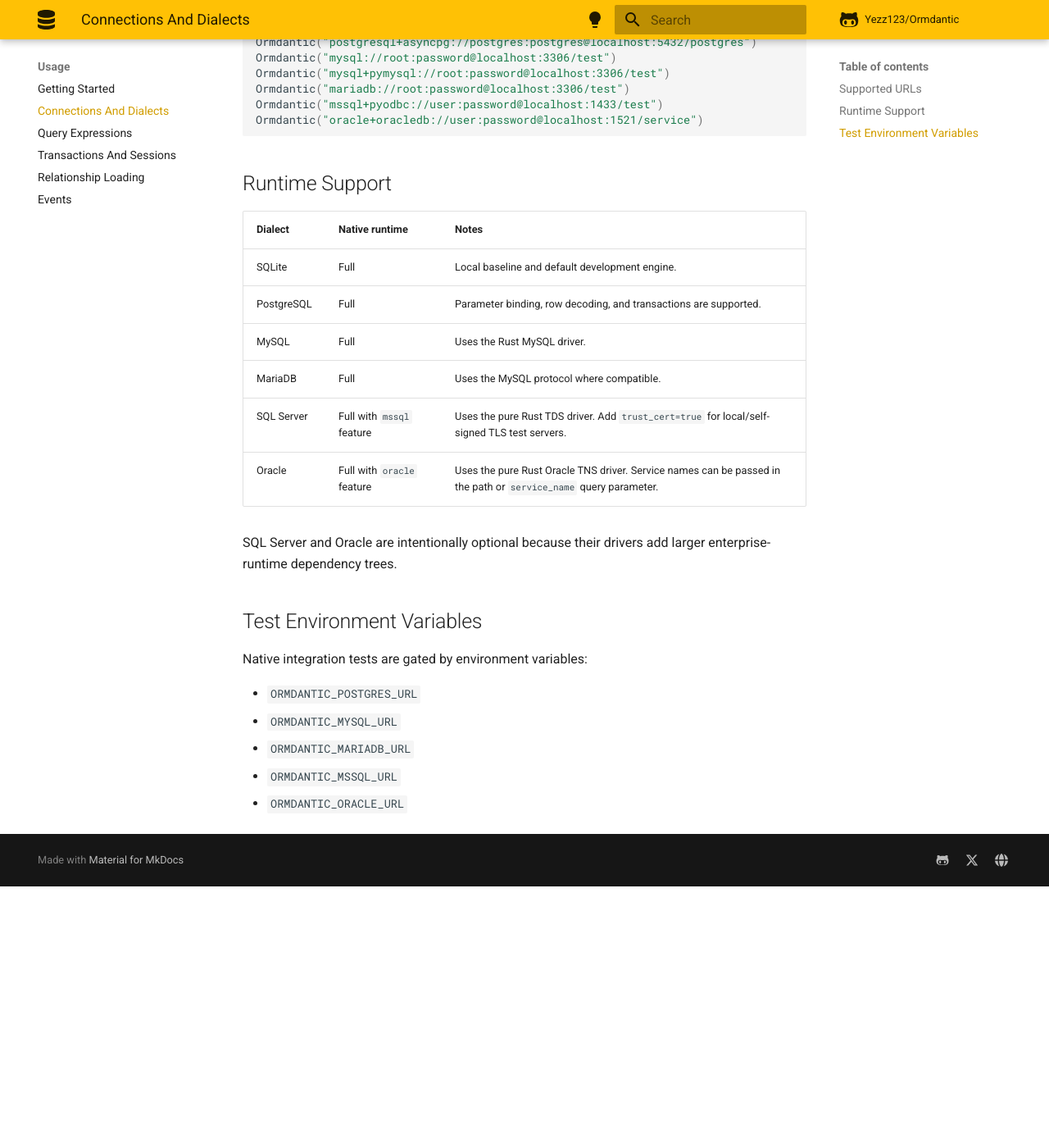
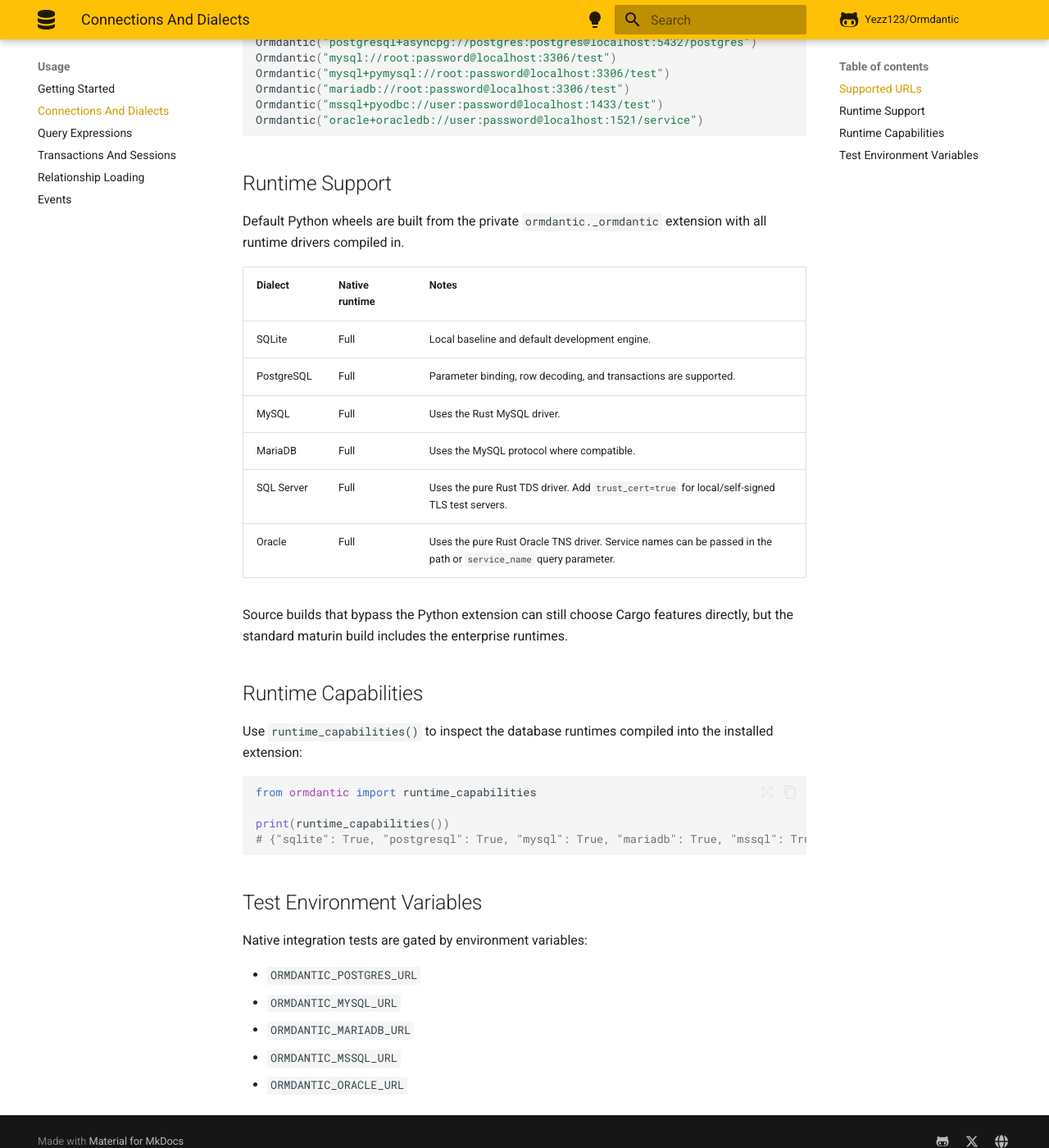
Before and after one commit to yezz123/ormdantic, an MkDocs documentation site: the page built from docs/usage/connections.md, in a window 1280 px wide and 1400 px high, scrolled down 391 px. Shown: the whole window at 82% size. Built offline with MkDocs 1.6.1 and Material for MkDocs 9.7.7, drawn with Linux system fonts in a browser that asks for light colours; comment, search, counter and statistics services are not loaded; before the commit the page ends 1472 px from its top, so only the background shows below that.

Commit message:
✨ Update documentation for runtime capabilities and SQL Server/Oracle support
Enhanced the documentation to clarify the native execution capabilities of SQL Server and Oracle, specifying that the pure Rust drivers are compiled into default Python wheels. Added a section on runtime capabilities, detailing how to inspect the database runtimes available in the installed extension. This update improves user guidance on leveraging database support in Ormdantic.

````diff
--- a/docs/api/engine.md
+++ b/docs/api/engine.md
@@ -2,6 +2,7 @@
 
 The native engine wraps the Rust execution layer exposed by `ormdantic._ormdantic`.
 
+::: ormdantic.engine.runtime_capabilities
 ::: ormdantic.engine.NativeCursor
 ::: ormdantic.engine.NativeResult
 ::: ormdantic.engine.NativeEngine
--- a/docs/usage/connections.md
+++ b/docs/usage/connections.md
@@ -17,16 +17,29 @@
 
 ## Runtime Support
 
+Default Python wheels are built from the private `ormdantic._ormdantic` extension with all runtime drivers compiled in.
+
 | Dialect | Native runtime | Notes |
 | --- | --- | --- |
 | SQLite | Full | Local baseline and default development engine. |
 | PostgreSQL | Full | Parameter binding, row decoding, and transactions are supported. |
 | MySQL | Full | Uses the Rust MySQL driver. |
 | MariaDB | Full | Uses the MySQL protocol where compatible. |
-| SQL Server | Full with `mssql` feature | Uses the pure Rust TDS driver. Add `trust_cert=true` for local/self-signed TLS test servers. |
-| Oracle | Full with `oracle` feature | Uses the pure Rust Oracle TNS driver. Service names can be passed in the path or `service_name` query parameter. |
+| SQL Server | Full | Uses the pure Rust TDS driver. Add `trust_cert=true` for local/self-signed TLS test servers. |
+| Oracle | Full | Uses the pure Rust Oracle TNS driver. Service names can be passed in the path or `service_name` query parameter. |
 
-SQL Server and Oracle are intentionally optional because their drivers add larger enterprise-runtime dependency trees.
+Source builds that bypass the Python extension can still choose Cargo features directly, but the standard maturin build includes the enterprise runtimes.
+
+## Runtime Capabilities
+
+Use `runtime_capabilities()` to inspect the database runtimes compiled into the installed extension:
+
+```python
+from ormdantic import runtime_capabilities
+
+print(runtime_capabilities())
+# {"sqlite": True, "postgresql": True, "mysql": True, "mariadb": True, "mssql": True, "oracle": True}
+```
 
 ## Test Environment Variables
 
````
Also changed, not shown: docs/architecture/sqlalchemy-parity.md (+2 -2 lines).
